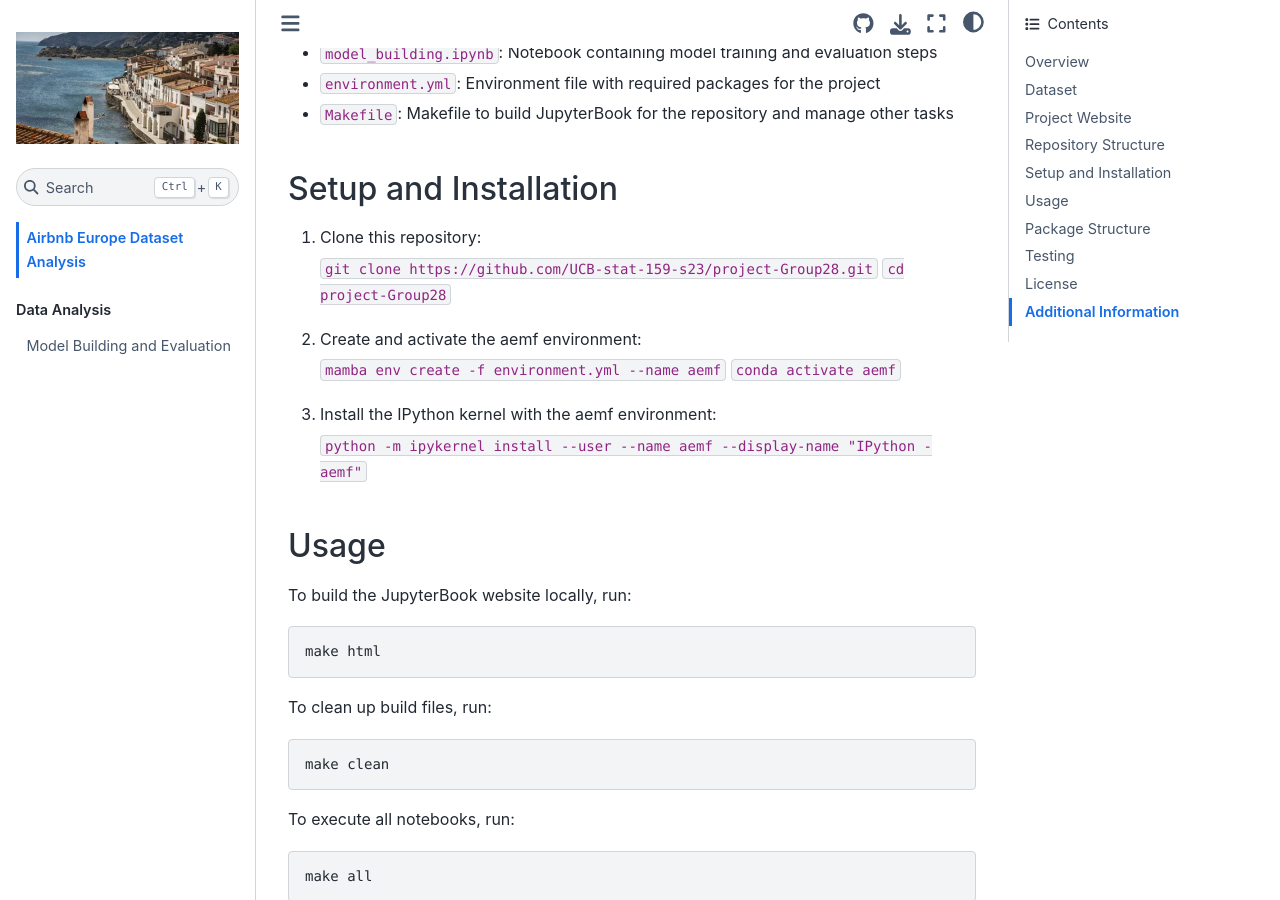
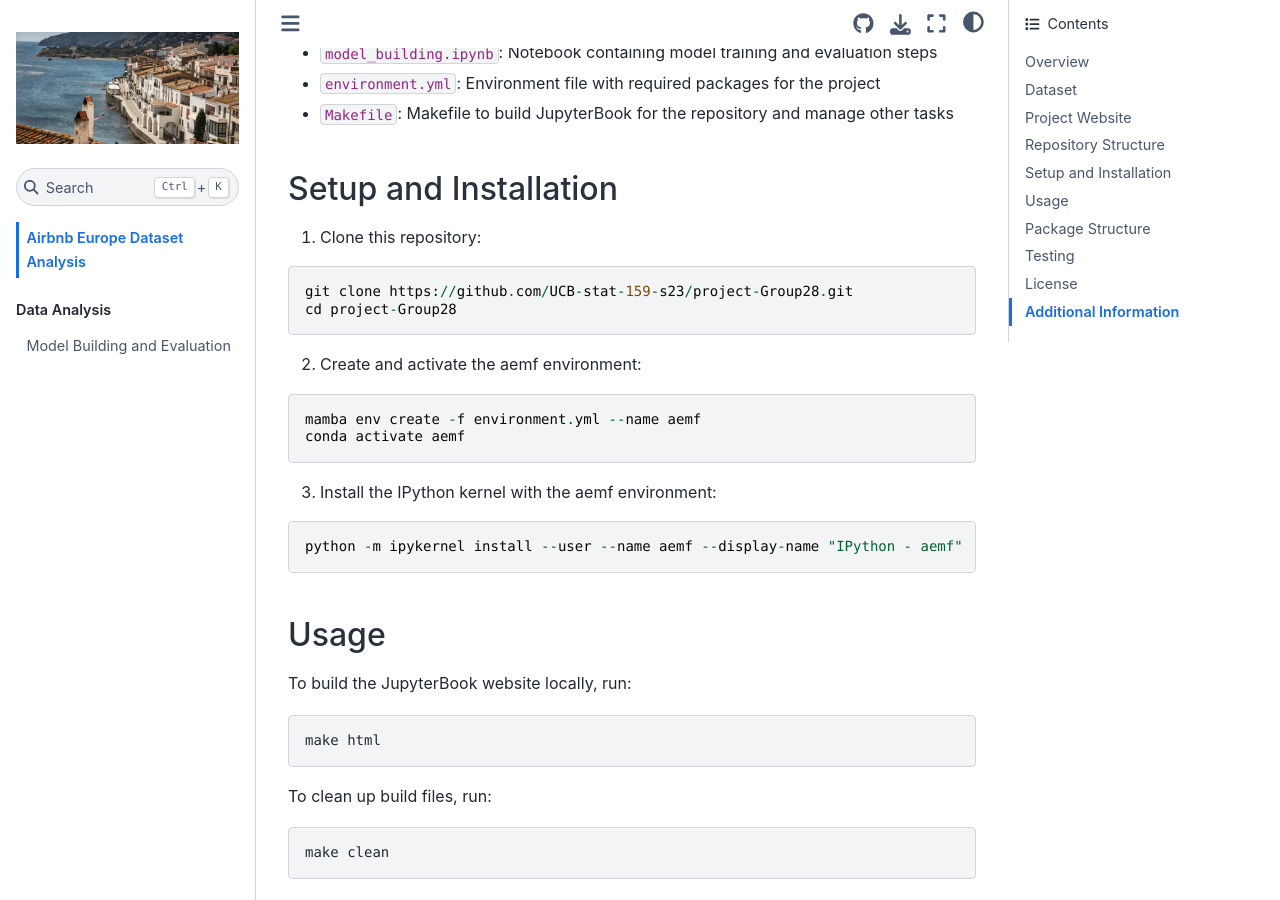
Before and after one commit to UCB-stat-159-s23/project-Group28, a Jupyter Book: the page built from README.md, in a window 1280 px wide and 900 px high, scrolled down 1172 px. Built offline with Jupyter Book 1.0.4 settings and Sphinx 7.4.7 and the Sphinx Book theme 1.1.4, drawn with Linux system fonts in a browser that asks for light colours; pages that are not in the unit, such as notebooks, are missing from menus.

````diff
--- a/README.md
+++ b/README.md
@@ -31,19 +31,19 @@
 ## Setup and Installation
 
 1. Clone this repository:
-
-	`git clone https://github.com/UCB-stat-159-s23/project-Group28.git`
-	`cd project-Group28`
-
+```python
+git clone https://github.com/UCB-stat-159-s23/project-Group28.git
+cd project-Group28
+```
 2. Create and activate the aemf environment:
-
-	`mamba env create -f environment.yml --name aemf`
-	`conda activate aemf`
-
+```python
+mamba env create -f environment.yml --name aemf
+conda activate aemf
+```
 3. Install the IPython kernel with the aemf environment:
-
-	`python -m ipykernel install --user --name aemf --display-name "IPython - aemf"`
-
+```python
+python -m ipykernel install --user --name aemf --display-name "IPython - aemf"
+```
 ## Usage
 
 To build the JupyterBook website locally, run:
@@ -83,4 +83,4 @@
 This project is licensed under the BSD 3-Clause License.
 
 ## Additional Information
-For more detailed information about the analysis and results, please refer to the main narrative notebook available here [here](https://ucb-stat-159-s23.github.io/project-Group28/main.html)
+For more detailed information about the analysis and results, please refer to the main narrative notebook available here [here](https://ucb-stat-159-s23.github.io/project-Group28/main.html).
--- a/_config.yml
+++ b/_config.yml
@@ -15,6 +15,9 @@
 
 aunch_buttons:
   binderhub_url: "https://mybinder.org/v2/gh/UCB-stat-159-s23/project-Group28.git/main"
+  use_binder_button: true
+  notebook_interface: "jupyterlab"
+  branch: main
 
 # Information about where the book exists on the web
 repository:
````
